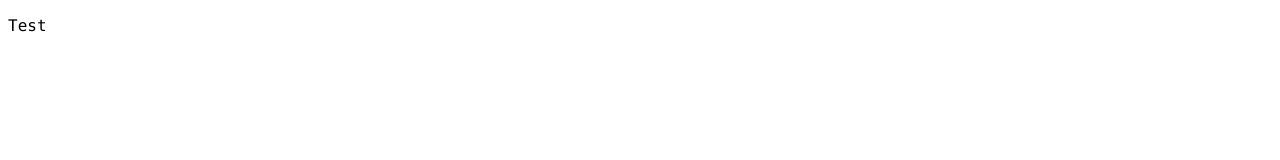
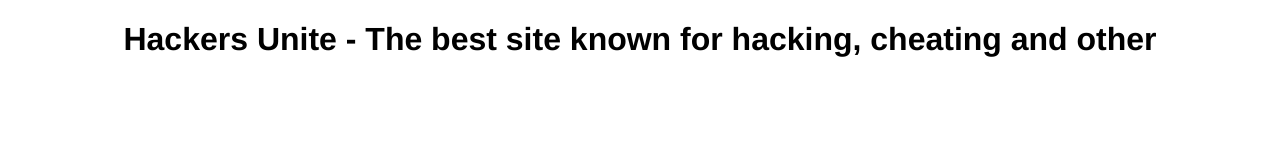
Before and after one commit to VasilCodes/hackers-unite, a plain HTML site: page index.html in a window 1280 px wide. Drawn offline with Linux system fonts and the light colour scheme.

Commit message:
Updated index.html
- Changed the original font
- Fixed the title NOT on the page

```diff
--- a/index.html
+++ b/index.html
@@ -13,7 +13,7 @@
         <link rel="stylesheet" href="">
         <style>
             body {
-                font-family: "SFMono-Regular", Consolas, "Liberation Mono", Menlo, monospace;
+                font-family: "Helvetica Neue", Arial, sans-serif;
                 font-size: 16px;
             }
         </style>
@@ -23,7 +23,9 @@
             <p class="browsehappy">You are using an <strong>outdated</strong> browser. Please <a href="#">upgrade your browser</a> to improve your experience.</p>
         <![endif]-->
 
-        <p>Test</p>
+        <center>
+        <h1>Hackers Unite - The best site known for hacking, cheating and other</h1>
+        </center>
 
         <script src="" async defer></script>
     </body>
```
